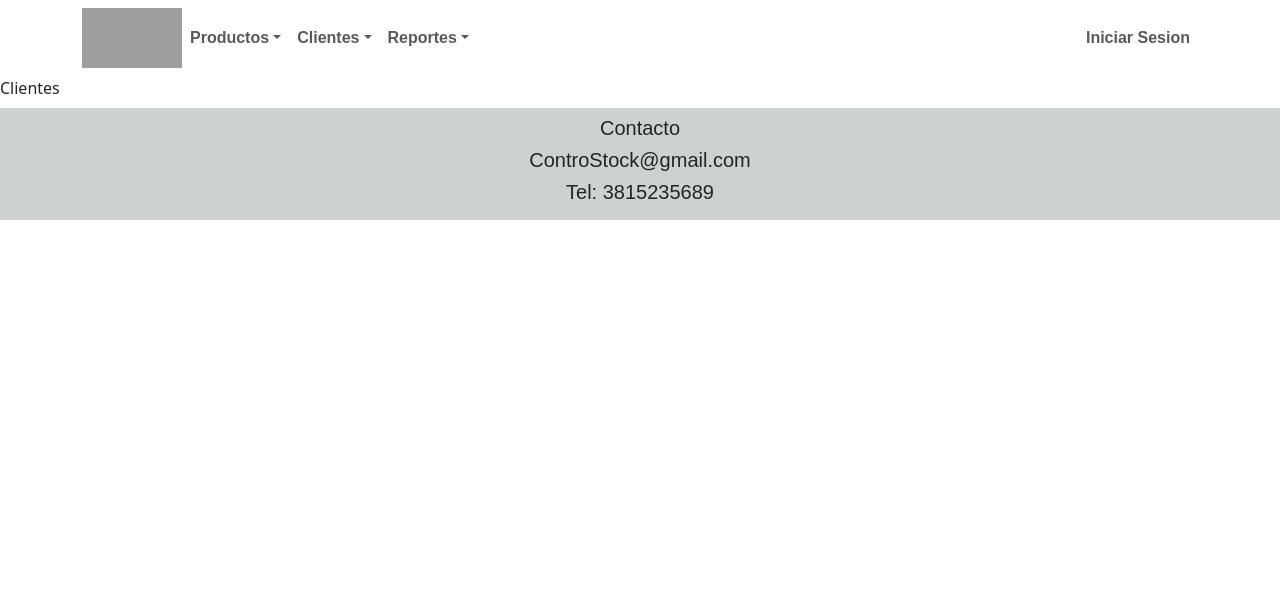
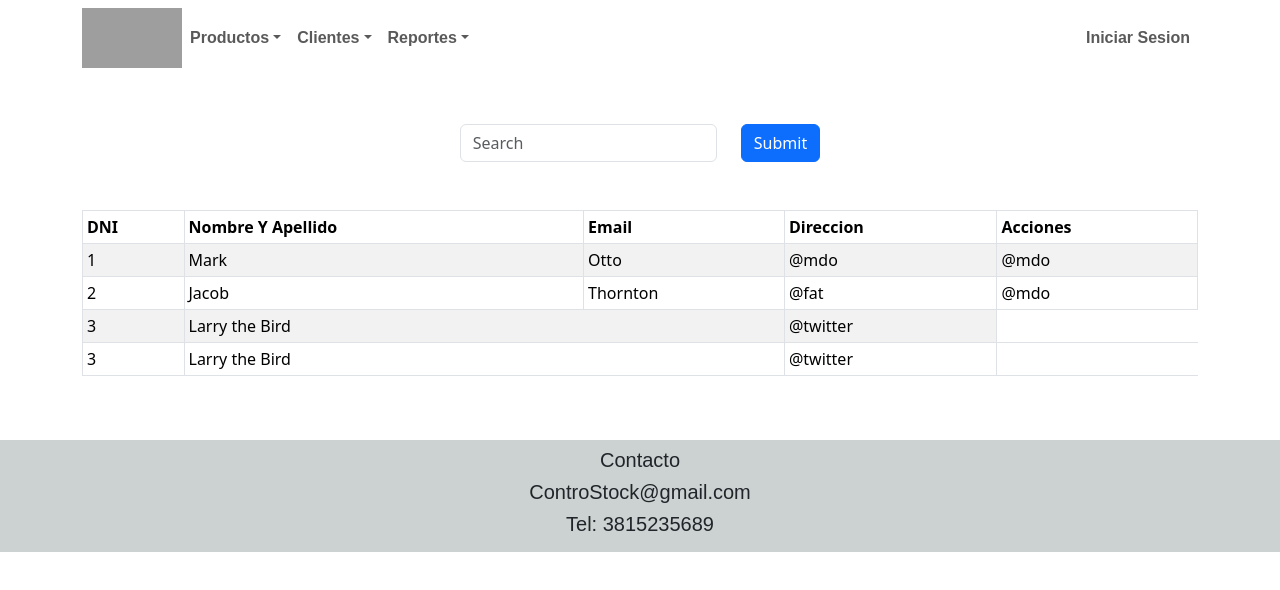
Before and after one commit to juanjobazan/gestion_stock_front, a React (Vite) app: page /customer in a window 1280 px wide. Shown: the top 590 px of the page. Built offline with nearby package versions, Linux system fonts and the light colour scheme; grey boxes are pictures that could not be loaded.

Commit message:
se crea pagina de busqueda de clientes

```diff
--- a/src/pages/CustomerPage.jsx
+++ b/src/pages/CustomerPage.jsx
@@ -1,10 +1,71 @@
 import React from 'react'
-
+import Table from 'react-bootstrap/Table';
+import Button from 'react-bootstrap/Button';
+import Form from 'react-bootstrap/Form';
+import Row from 'react-bootstrap/Row';
+import Col from 'react-bootstrap/Col';
 const CustomerPage = () => {
   return (
-    <div>
-      Clientes
-    </div>
+    <>
+      <div className='container my-5'>
+      <div className='d-flex justify-content-center'>
+            <Form >
+              <Row>
+                <Col xs="auto">
+                  <Form.Control
+                    type="text"
+                    placeholder="Search"
+                    className=" mr-sm-2"
+                  />
+                </Col>
+                <Col xs="auto">
+                  <Button type="submit">Submit</Button>
+                </Col>
+              </Row>
+            </Form>
+          </div>
+        <div className='d-flex justify-content-center mt-5'>
+
+          <Table striped bordered hover size='sm'>
+            <thead >
+              <tr>
+                <th>DNI</th>
+                <th>Nombre Y Apellido</th>
+                <th>Email</th>
+                <th>Direccion</th>
+                <th>Acciones</th>
+              </tr>
+            </thead>
+            <tbody>
+              <tr>
+                <td>1</td>
+                <td>Mark</td>
+                <td>Otto</td>
+                <td>@mdo</td>
+                <td>@mdo</td>
+              </tr>
+              <tr>
+                <td>2</td>
+                <td>Jacob</td>
+                <td>Thornton</td>
+                <td>@fat</td>
+                <td>@mdo</td>
+              </tr>
+              <tr>
+                <td>3</td>
+                <td colSpan={2}>Larry the Bird</td>
+                <td>@twitter</td>
+              </tr>
+              <tr>
+                <td>3</td>
+                <td colSpan={2}>Larry the Bird</td>
+                <td>@twitter</td>
+              </tr>
+            </tbody>
+          </Table>
+        </div>
+      </div>
+    </>
   )
 }
 
```
